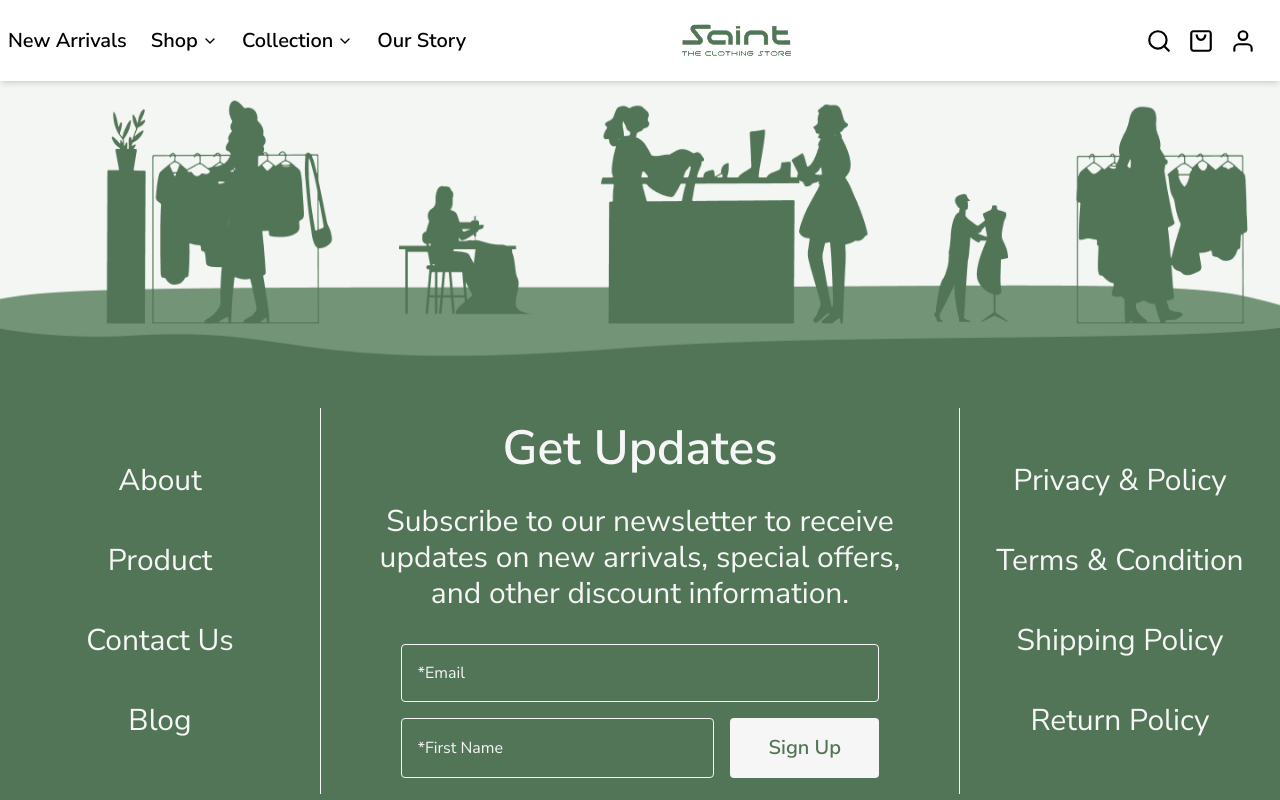
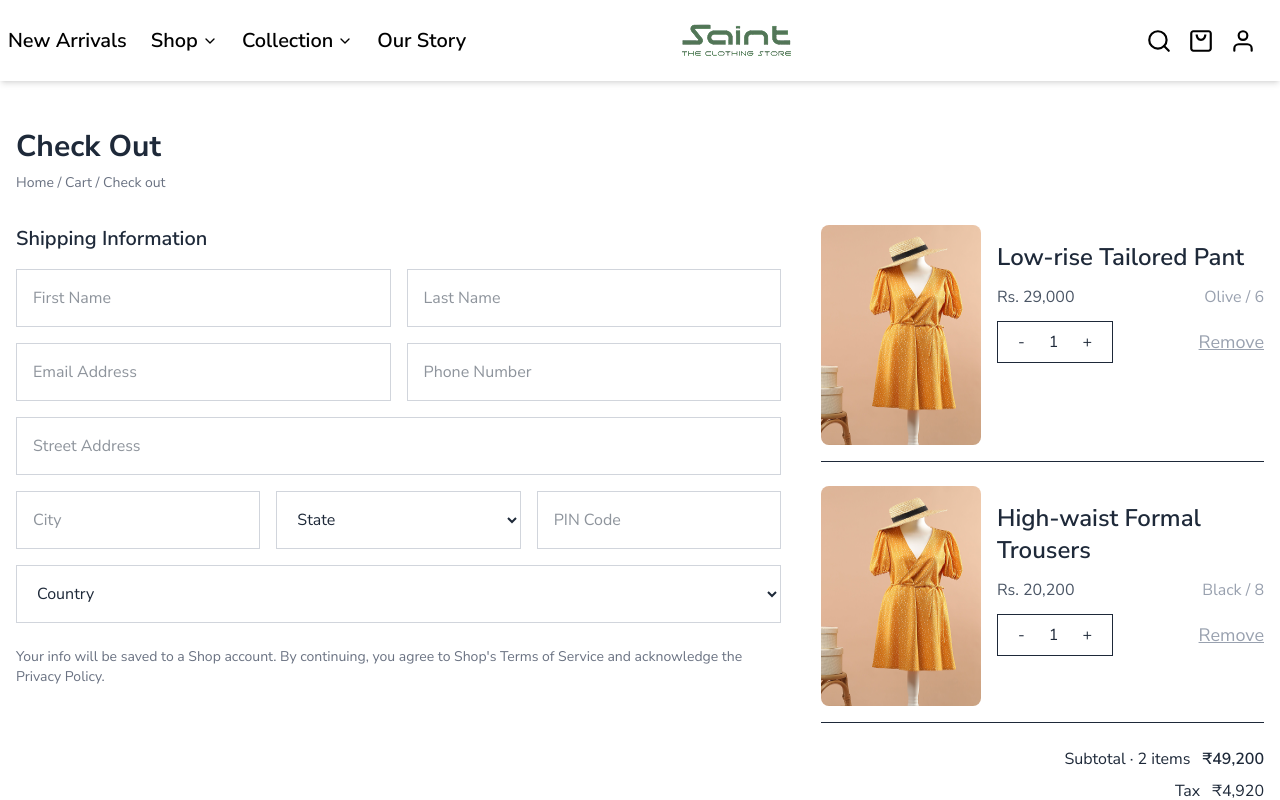
Before and after one commit to harsh9-unofficial/saint-clothes, a React (Vite) app: page /checkout in a window 1280 px wide. Shown: the top 800 px of the page. Built offline with nearby package versions, Linux system fonts and the light colour scheme.

Commit message:
first commit

```diff
--- a/src/App.jsx
+++ b/src/App.jsx
@@ -12,6 +12,8 @@ import SingleProduct from "./components/SingleProduct";
 import OurStoryPage from "./components/OurStoryPage";
 import Login from "./components/Login";
 import Signup from "./components/Signup";
+import Checkout from "./components/CheckoutPage";
+import Contact from "./components/Contact";
 
 function AppWrapper() {
   const location = useLocation();
@@ -30,6 +32,9 @@ function AppWrapper() {
         <Route path="/ourstory" element={<OurStoryPage />} />
         <Route path="/login" element={<Login />} />
         <Route path="/signup" element={<Signup />} />
+        {/* 02/05/2025 */}
+        <Route path="/checkout" element={<Checkout />} />
+        <Route path="/contact" element={<Contact />} />
       </Routes>
 
       {!hideHeaderFooter && <Footer />}
--- /dev/null
+++ b/src/components/CheckoutPage.jsx
@@ -0,0 +1,189 @@
+import React, { useState } from "react";
+
+const CheckoutPage = () => {
+  const [products, setProducts] = useState([
+    {
+      id: 1,
+      name: "Low-rise Tailored Pant",
+      price: 29000,
+      quantity: 1,
+      image: "/images/Collection2.png",
+      color: "Olive",
+      size: "6",
+    },
+    {
+      id: 2,
+      name: "High-waist Formal Trousers",
+      price: 20200,
+      quantity: 1,
+      image: "/images/Collection2.png",
+      color: "Black",
+      size: "8",
+    },
+  ]);
+
+  const handleQuantityChange = (id, type) => {
+    setProducts((prev) =>
+      prev.map((item) =>
+        item.id === id
+          ? {
+              ...item,
+              quantity:
+                type === "inc"
+                  ? item.quantity + 1
+                  : Math.max(1, item.quantity - 1),
+            }
+          : item
+      )
+    );
+  };
+
+  const handleRemove = (id) => {
+    setProducts((prev) => prev.filter((item) => item.id !== id));
+  };
+
+  const subtotal = products.reduce(
+    (total, item) => total + item.price * item.quantity,
+    0
+  );
+  const tax = subtotal * 0.1;
+  const total = subtotal + tax;
+
+  return (
+    <div className="px-2 md:px-4 py-8 lg:py-12 bg-white text-gray-800 container mx-auto">
+      <h2 className="text-3xl font-bold mb-2">Check Out</h2>
+      <p className="text-sm text-gray-500 mb-8">Home / Cart / Check out</p>
+
+      <div className="grid grid-cols-1 lg:grid-cols-5 xl:grid-cols-8 gap-5 xl:gap-10">
+        {/* Shipping Information */}
+        <div className="lg:col-span-3 xl:col-span-5 space-y-4">
+          <h3 className="text-xl font-semibold mb-4">Shipping Information</h3>
+          <div className="grid grid-cols-1 md:grid-cols-2 gap-4">
+            <input
+              type="text"
+              placeholder="First Name"
+              className="input border border-gray-300 p-4"
+            />
+            <input
+              type="text"
+              placeholder="Last Name"
+              className="input border border-gray-300 p-4"
+            />
+            <input
+              type="email"
+              placeholder="Email Address"
+              className="input border border-gray-300 p-4"
+            />
+            <input
+              type="text"
+              placeholder="Phone Number"
+              className="input border border-gray-300 p-4"
+            />
+          </div>
+          <input
+            type="text"
+            placeholder="Street Address"
+            className="input w-full border border-gray-300 p-4"
+          />
+          <div className="grid grid-cols-1 md:grid-cols-3 gap-4">
+            <input
+              type="text"
+              placeholder="City"
+              className="input border border-gray-300 p-4"
+            />
+            <select className="input border border-gray-300 p-4">
+              <option value="">State</option>
+              <option value="state1">State 1</option>
+              <option value="state2">State 2</option>
+            </select>
+            <input
+              type="text"
+              placeholder="PIN Code"
+              className="input border border-gray-300 p-4"
+            />
+          </div>
+          <select className="input w-full border border-gray-300 p-4">
+            <option value="">Country</option>
+            <option value="india">India</option>
+            <option value="usa">USA</option>
+          </select>
+          <p className="text-sm text-gray-500 mt-2">
+            Your info will be saved to a Shop account. By continuing, you agree
+            to Shop's Terms of Service and acknowledge the Privacy Policy.
+          </p>
+        </div>
+
+        {/* Order Summary */}
+        <div className="lg:col-span-2 xl:col-span-3">
+          {products.map((product) => (
+            <div
+              key={product.id}
+              className="flex items-start gap-2 md:gap-4 mb-6 border-b pb-4"
+            >
+              <img
+                src={product.image}
+                alt={product.name}
+                className="rounded-lg w-35 md:w-40 h-55"
+              />
+              <div className="flex-1 space-y-3 md:py-4">
+                <h4 className="text-2xl font-semibold">{product.name}</h4>
+                <div className="flex flex-col md:flex-row md:items-center justify-between md:gap-2 md:mt-2">
+                  <p className="text-gray-600">
+                    Rs. {product.price.toLocaleString()}
+                  </p>
+                  <p className="text-gray-400">
+                    {product.color} / {product.size}
+                  </p>
+                </div>
+                <div className="flex flex-col md:flex-row md:items-center justify-between gap-2 mt-2">
+                  <div className="w-fit border px-2 py-1 md:py-2 flex items-center">
+                    <button
+                      onClick={() => handleQuantityChange(product.id, "dec")}
+                      className="px-3"
+                    >
+                      -
+                    </button>
+                    <span className="px-3">{product.quantity}</span>
+                    <button
+                      onClick={() => handleQuantityChange(product.id, "inc")}
+                      className="px-3"
+                    >
+                      +
+                    </button>
+                  </div>
+                  <button
+                    onClick={() => handleRemove(product.id)}
+                    className="text-lg text-gray-400 underline text-left"
+                  >
+                    Remove
+                  </button>
+                </div>
+              </div>
+            </div>
+          ))}
+
+          {products.length > 0 ? (
+            <div className="mt-6 text-right space-y-2">
+              <p>
+                Subtotal · {products.length} items{" "}
+                <span className="font-semibold ml-2">
+                  ₹{subtotal.toLocaleString()}
+                </span>
+              </p>
+              <p>
+                Tax <span className="ml-2">₹{tax.toLocaleString()}</span>
+              </p>
+              <button className="w-full mt-4 bg-[#527557] text-[#F6F6F6] py-3 rounded-md cursor-pointer font-medium">
+                Checkout ₹{total.toLocaleString()}
+              </button>
+            </div>
+          ) : (
+            <p className="mt-6 text-center text-gray-500">No items to order.</p>
+          )}
+        </div>
+      </div>
+    </div>
+  );
+};
+
+export default CheckoutPage;
--- /dev/null
+++ b/src/components/Contact.jsx
@@ -0,0 +1,68 @@
+import React from "react";
+import { Mail, Phone, MapPin } from "lucide-react";
+
+const Contact = () => {
+  return (
+    <div className="px-4 py-10 lg:px-20 max-w-5xl mx-auto text-center">
+      <div className="flex flex-col gap-6">
+        {/* Contact Emails */}
+        <p className="text-gray-700 mb-2 text-xl xl:text-2xl 2xl:text-3xl">
+          for Customer Service, please email: <br />
+          <a href="mailto:info@saint-thestore.com">
+            info@saint-thestore.com
+          </a>
+        </p>
+        <p className="text-gray-700 mb-4 text-xl xl:text-2xl 2xl:text-3xl">
+          for Stockist Enquiries, PR and Collaboration, please email: <br />
+          <a href="mailto:laura@saint-thestore.com">
+            laura@saint-thestore.com
+          </a>
+          <br />
+          alternatively, please fill out the form below
+        </p>
+      </div>
+
+      {/* Icons */}
+      <div className="flex justify-center space-x-6 py-10">
+        <div className="bg-[#527557] text-white p-4 xl:p-5 rounded-full">
+          <Phone />
+        </div>
+        <div className="bg-[#527557] text-white p-4 xl:p-5 rounded-full">
+          <Mail />
+        </div>
+        <div className="bg-[#527557] text-white p-4 xl:p-5 rounded-full">
+          <MapPin />
+        </div>
+      </div>
+
+      {/* Contact Form */}
+      <form className="space-y-4">
+        <div className="grid grid-cols-1 md:grid-cols-2 gap-4">
+          <input
+            type="text"
+            placeholder="Name"
+            className="border border-gray-300 p-4 w-full rounded"
+          />
+          <input
+            type="email"
+            placeholder="Email"
+            className="border border-gray-300 p-4 w-full rounded"
+          />
+        </div>
+        <textarea
+          placeholder="Message"
+          rows="6"
+          className="border border-gray-300 p-4 w-full resize-none rounded"
+        ></textarea>
+        <button
+          type="submit"
+          className="bg-[#527557] cursor-pointer text-white py-4 px-6 rounded w-full"
+        >
+          SEND MESSAGE
+        </button>
+      </form>
+    </div>
+  );
+};
+
+export default Contact;
--- a/src/components/Footer.jsx
+++ b/src/components/Footer.jsx
@@ -14,7 +14,7 @@ const Footer = () => {
       <div className="relative md:absolute z-10 w-full h-full flex flex-col justify-end py-2">
         <div className="container mx-auto py-4 sm:py-6 lg:py-10 xl:py-14 2xl:py-20 border-b grid grid-cols-1 sm:grid-cols-12 lg:grid-cols-16 gap-y-6 mg:gap-y-4">
           {/* Left Links */}
-          <div className="flex flex-col space-y-2 sm:space-y-3 text-center justify-center col-span-1 sm:col-span-3 lg:col-span-4 text-lg sm:text-xl lg:text-2xl xl:text-3xl">
+          <div className="flex flex-col space-y-2 sm:space-y-3 text-center justify-center col-span-1 sm:col-span-3 lg:col-span-4 text-lg sm:text-xl lg:text-2xl">
             <Link to="#" className="hover:underline py-3 sm:py-4">
               About
             </Link>
@@ -34,7 +34,7 @@ const Footer = () => {
             <h2 className="text-3xl sm:text-4xl lg:text-5xl font-semibold py-3 sm:py-4">
               Get Updates
             </h2>
-            <p className="text-lg sm:text-xl lg:text-2xl xl:text-3xl py-3 sm:py-4 mx-auto w-[90%]">
+            <p className="text-lg sm:text-xl lg:text-2xl py-3 sm:py-4 mx-auto w-[90%]">
               Subscribe to our newsletter to receive updates on new arrivals,
               special offers, and other discount information.
             </p>
@@ -61,7 +61,7 @@ const Footer = () => {
           </div>
 
           {/* Right Links */}
-          <div className="flex flex-col space-y-2 sm:space-y-3 text-center justify-center col-span-1 sm:col-span-3 lg:col-span-4 text-lg sm:text-xl lg:text-2xl xl:text-3xl">
+          <div className="flex flex-col space-y-2 sm:space-y-3 text-center justify-center col-span-1 sm:col-span-3 lg:col-span-4 text-lg sm:text-xl lg:text-2xl">
             <Link to="#" className="hover:underline py-3 sm:py-4">
               Privacy & Policy
             </Link>
```
